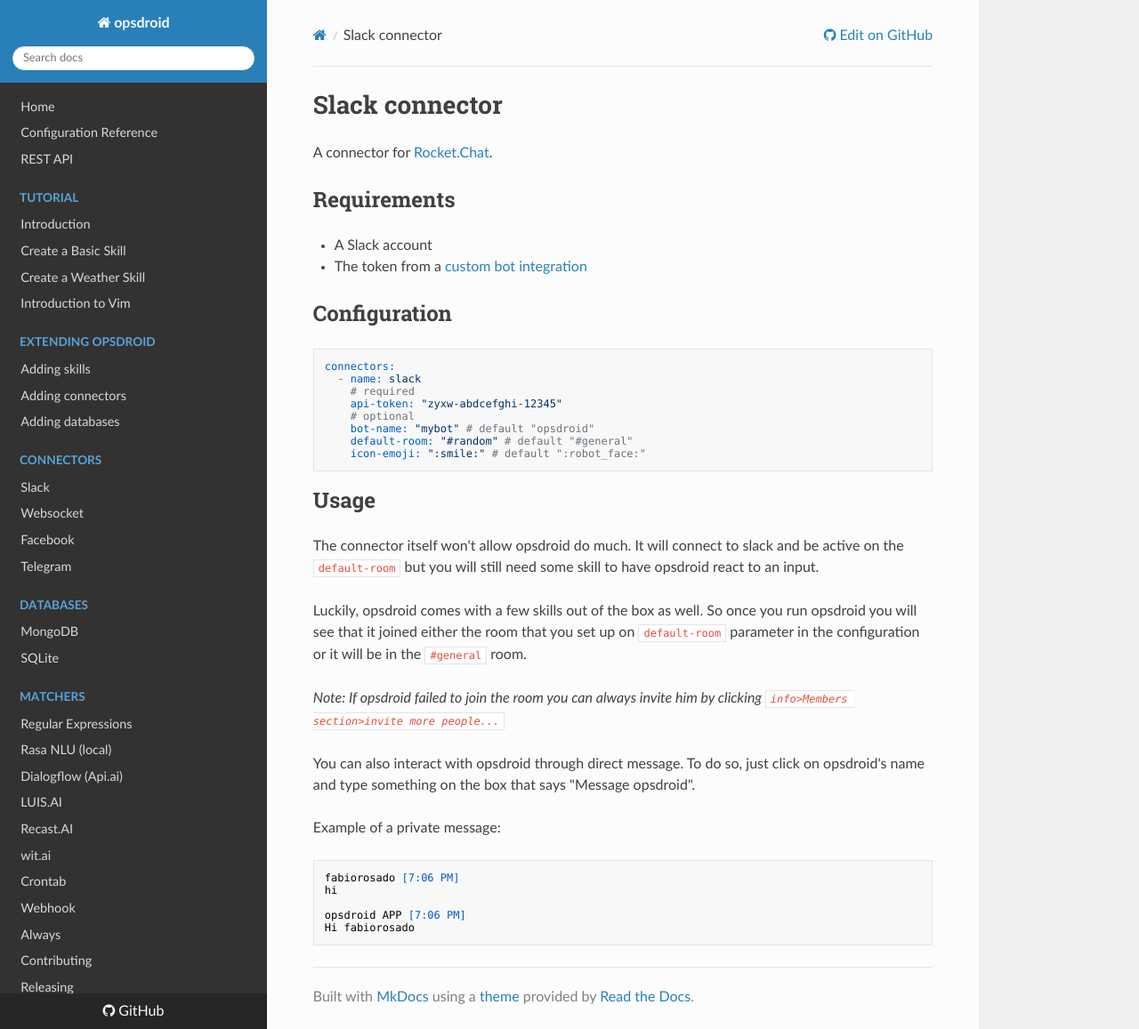
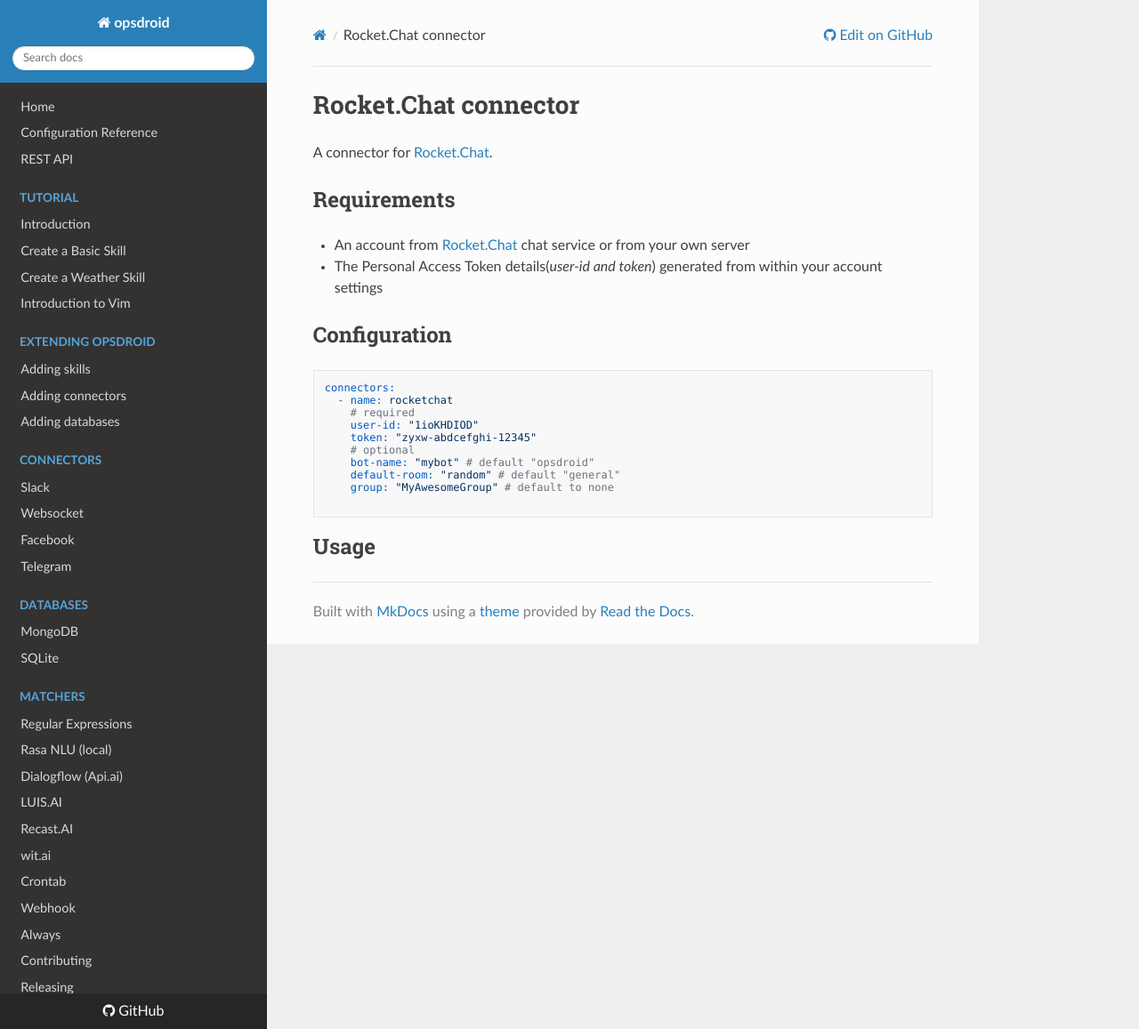
Before and after one commit to opsdroid/opsdroid, an MkDocs documentation site: the page built from docs/connectors/rocketchat.md, in a window 1280 px wide and 1157 px high. Shown: the whole window at 89% size. Built offline with MkDocs 1.6.1, drawn with Linux system fonts in a browser that asks for light colours; nearby versions of some CDN libraries; old or Windows-style settings are respelled for this version of MkDocs.

````diff
--- a/docs/connectors/rocketchat.md
+++ b/docs/connectors/rocketchat.md
@@ -1,41 +1,26 @@
-# Slack connector
+# Rocket.Chat connector
 
 A connector for [Rocket.Chat](https://rocket.chat).
 
 ## Requirements
 
- * A Slack account
- * The token from a [custom bot integration](https://my.slack.com/apps/A0F7YS25R-bots)
+ * An account from [Rocket.Chat](https://open.rocket.chat/home) chat service or from your own server
+ * The Personal Access Token details(_user-id and token_) generated from within your account settings
 
 ## Configuration
 
 ```yaml
 connectors:
-  - name: slack
+  - name: rocketchat
     # required
-    api-token: "zyxw-abdcefghi-12345"
+    user-id: "1ioKHDIOD"
+    token: "zyxw-abdcefghi-12345"
     # optional
     bot-name: "mybot" # default "opsdroid"
-    default-room: "#random" # default "#general"
-    icon-emoji: ":smile:" # default ":robot_face:"
+    default-room: "random" # default "general"
+    group: "MyAwesomeGroup" # default to none
+
 ```
 
+
 ## Usage
-The connector itself won't allow opsdroid do much. It will connect to slack and be active on the `default-room`
-but you will still need some skill to have opsdroid react to an input.
-
-Luckily, opsdroid comes with a few skills out of the box as well. So once you run opsdroid you will see that it joined either the room that you set up on `default-room` parameter in the configuration or it will be in the `#general` room.
-
-_Note: If opsdroid failed to join the room you can always invite him by clicking `info>Members section>invite more people...`_
-
-You can also interact with opsdroid through direct message. To do so, just click on opsdroid's name and type something on the box that says "Message opsdroid".
-
-Example of a private message:
-
-```
-fabiorosado [7:06 PM]
-hi
-
-opsdroid APP [7:06 PM]
-Hi fabiorosado
-```
````
Also changed, not shown: 3 other files.
